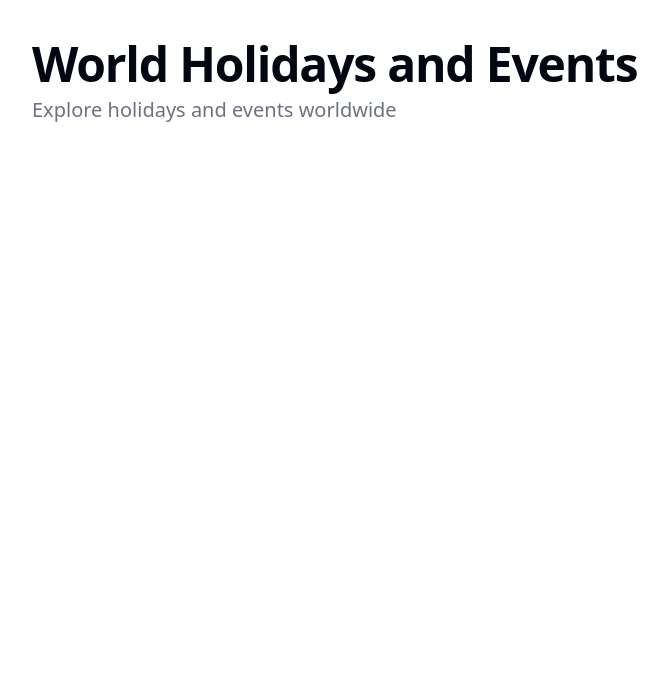
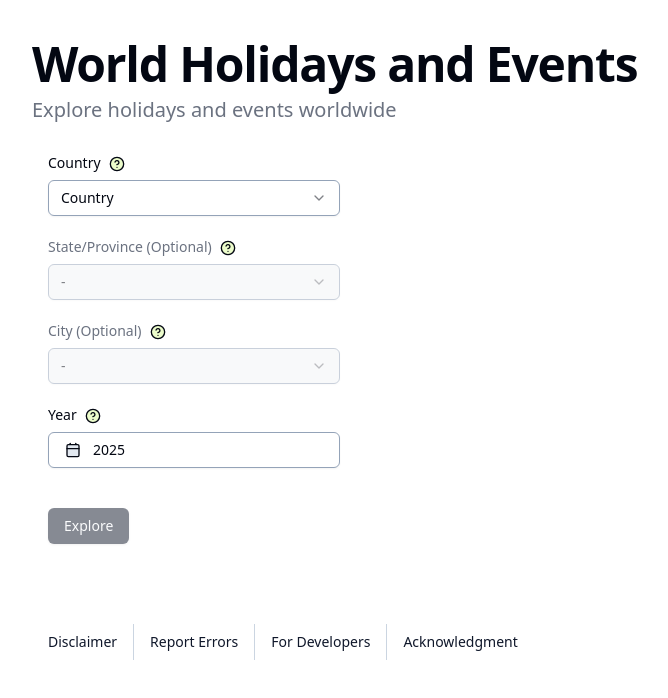
Before and after one commit to rohitnatesh/holiday-dates, a Next.js app: page / in a window 1280 px wide. Before the commit this address had no page. Shown: the top 698 px of the page, without its empty margins (16-684 px from the left). Built offline with nearby package versions, Linux system fonts and the light colour scheme.

Commit message:
Fix page navigation

```diff
--- a/src/app/@footer/page.tsx
+++ b/src/app/footer.tsx
@@ -86,7 +86,7 @@ const FooterModal = ({
     );
 };
 
-const Footer = () => {
+export const Footer = () => {
     const [modal, setModal] = useState<ModalsType | null>(null);
 
     const handleClick = (modalType: ModalsType) => {
@@ -126,5 +126,3 @@ const Footer = () => {
         </>
     );
 };
-
-export default Footer;
--- a/src/app/layout.tsx
+++ b/src/app/layout.tsx
@@ -1,4 +1,5 @@
 import type { Metadata } from "next";
+import { Footer } from "@/app/footer";
 import "./globals.css";
 
 export const metadata: Metadata = {
@@ -8,11 +9,9 @@ export const metadata: Metadata = {
 };
 
 export default function RootLayout({
-    form,
-    footer,
+    children,
 }: Readonly<{
-    form: React.ReactNode;
-    footer: React.ReactNode;
+    children: React.ReactNode;
 }>) {
     return (
         <html lang="en">
@@ -25,8 +24,8 @@ export default function RootLayout({
                         Explore holidays and events worldwide
                     </p>
                 </header>
-                <main className="px-8 md:px-12 pb-12">{form}</main>
-                {footer}
+                <main className="px-8 md:px-12 pb-12">{children}</main>
+                <Footer />
             </body>
         </html>
     );
```
Also changed, not shown: src/app/(home)/form.tsx (renamed from src/app/@form/form.tsx), src/app/(home)/page.tsx (renamed from src/app/@form/page.tsx).
